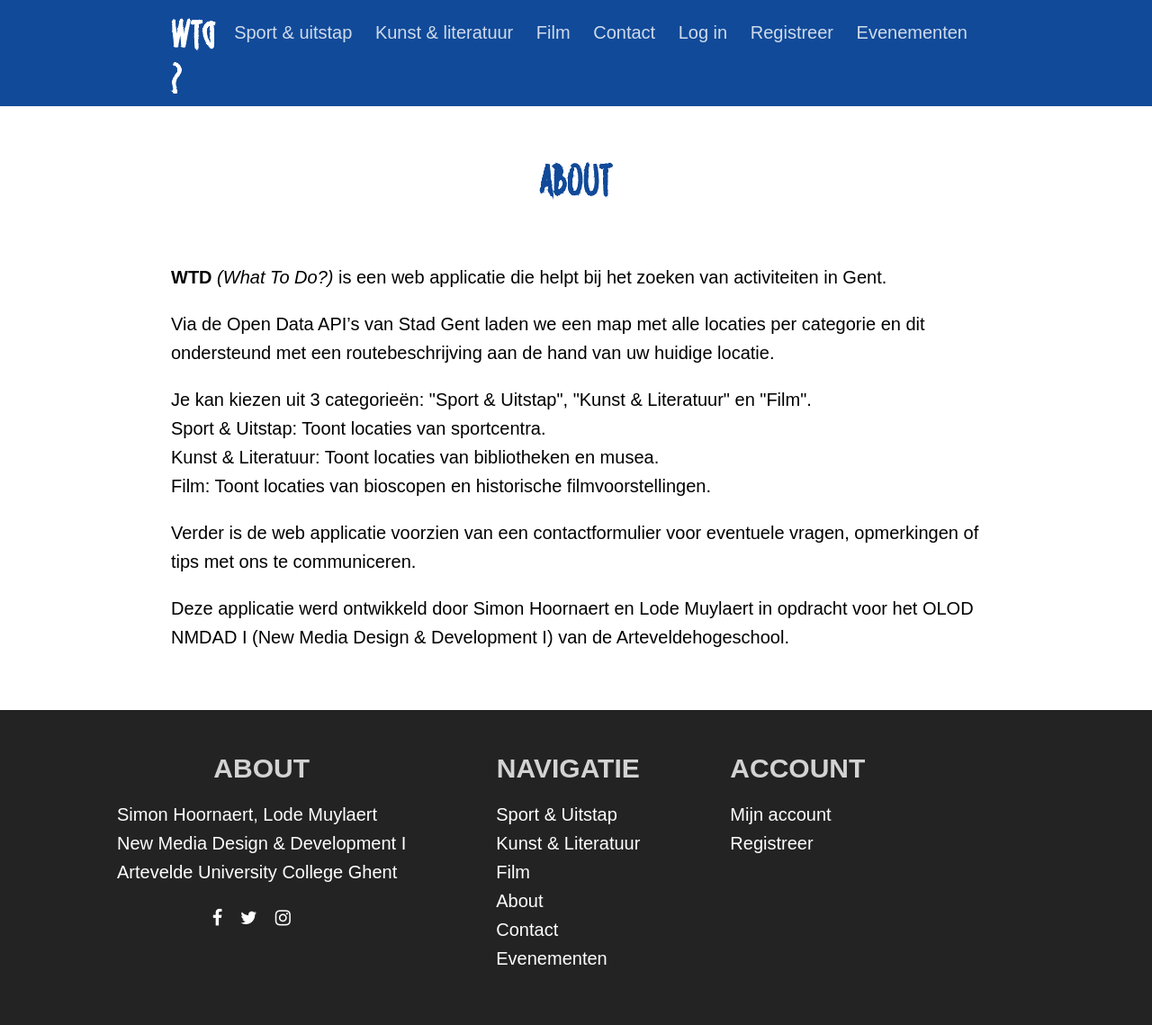
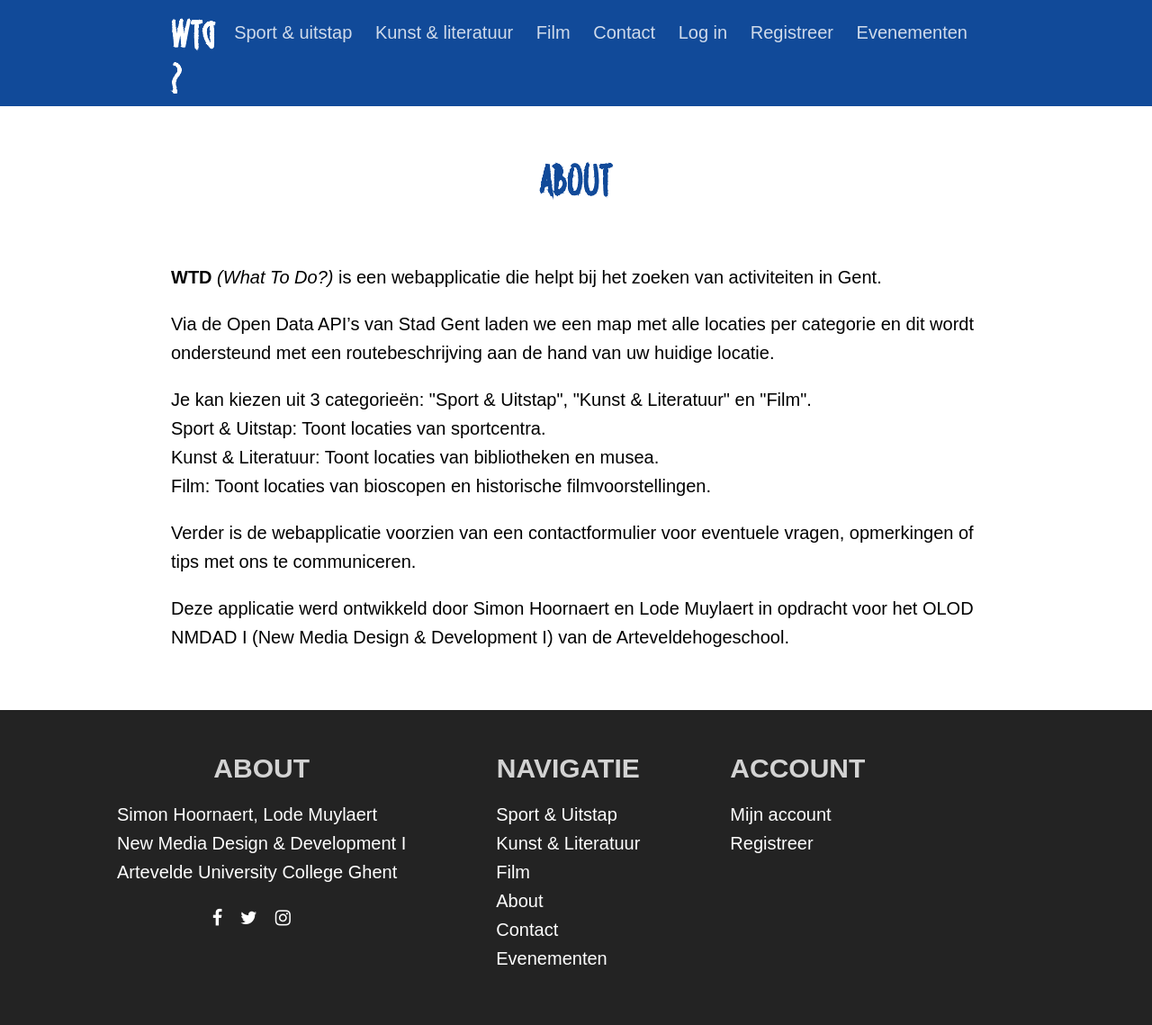
Before and after one commit to simohoor/simohoor.github.io, a Jekyll site: the page built from about.html, in a window 1280 px wide. Shown: the whole page at 90% size. Built offline with Jekyll 4.4.1, drawn with Linux system fonts in a browser that asks for light colours; nearby versions of some CDN libraries; some web fonts are replaced; comment, search, counter and statistics services are not loaded.

Commit message:
about page

```diff
--- a/about.html
+++ b/about.html
@@ -5,10 +5,10 @@ title : About
 <div class="container about">
 	<h2 class="spacing front-title">About</h2>
 	<p>
-		<b>WTD</b> <em>(What To Do?)</em> is een web applicatie die helpt bij het zoeken van activiteiten in Gent.
+		<b>WTD</b> <em>(What To Do?)</em> is een webapplicatie die helpt bij het zoeken van activiteiten in Gent.
 	</p>
 	<p>
-		Via de Open Data API’s van Stad Gent laden we een map met alle locaties per categorie en dit ondersteund met een routebeschrijving aan de hand van uw huidige locatie.
+		Via de Open Data API’s van Stad Gent laden we een map met alle locaties per categorie en dit wordt ondersteund met een routebeschrijving aan de hand van uw huidige locatie.
 	</p>
 	<p>
 		Je kan kiezen uit 3 categorieën: "Sport & Uitstap", "Kunst & Literatuur" en "Film".<br>
@@ -17,7 +17,7 @@ title : About
 		Film: Toont locaties van bioscopen en historische filmvoorstellingen.
 	</p>
 	<p>
-		Verder is de web applicatie voorzien van een contactformulier voor eventuele vragen, opmerkingen of tips met ons te communiceren.
+		Verder is de webapplicatie voorzien van een contactformulier voor eventuele vragen, opmerkingen of tips met ons te communiceren.
 	</p>
 	<p>
 		Deze applicatie werd ontwikkeld door Simon Hoornaert en Lode Muylaert in opdracht voor het OLOD NMDAD I (New Media Design & Development I) van de Arteveldehogeschool.
```
